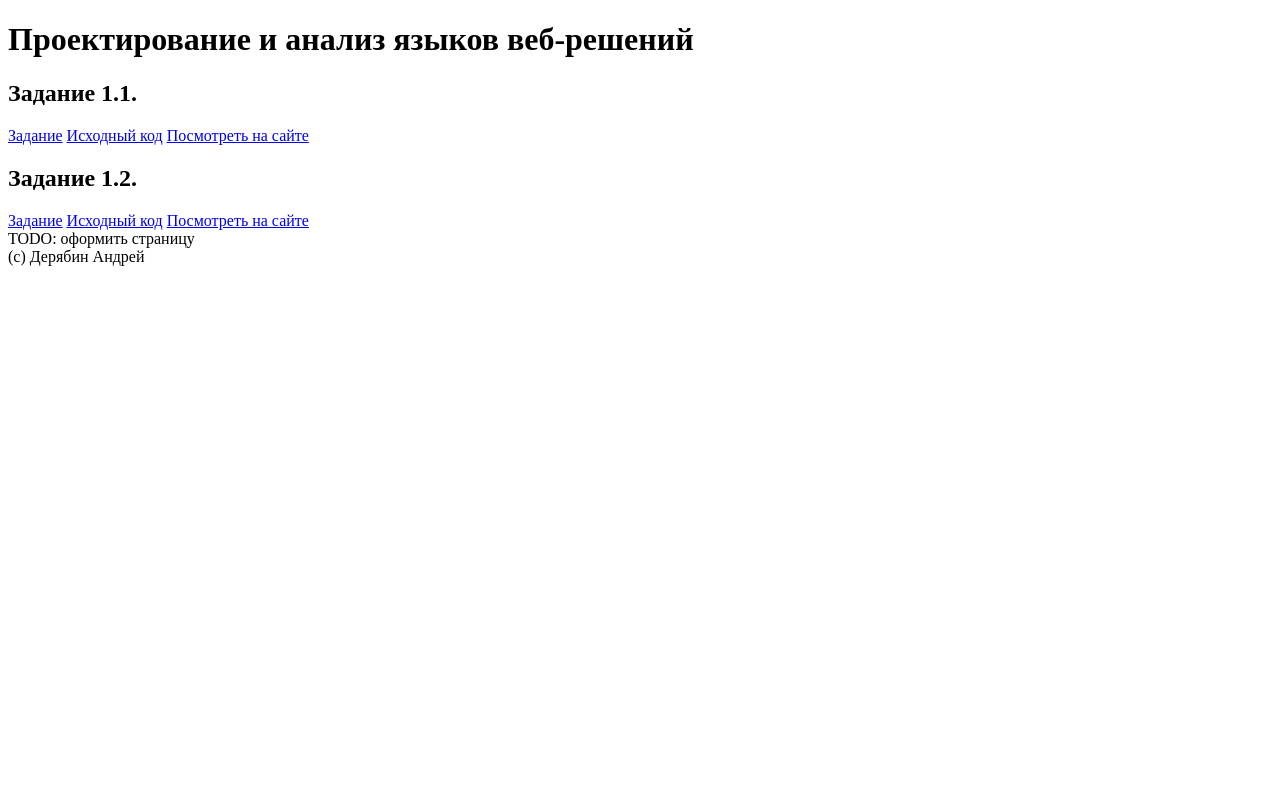
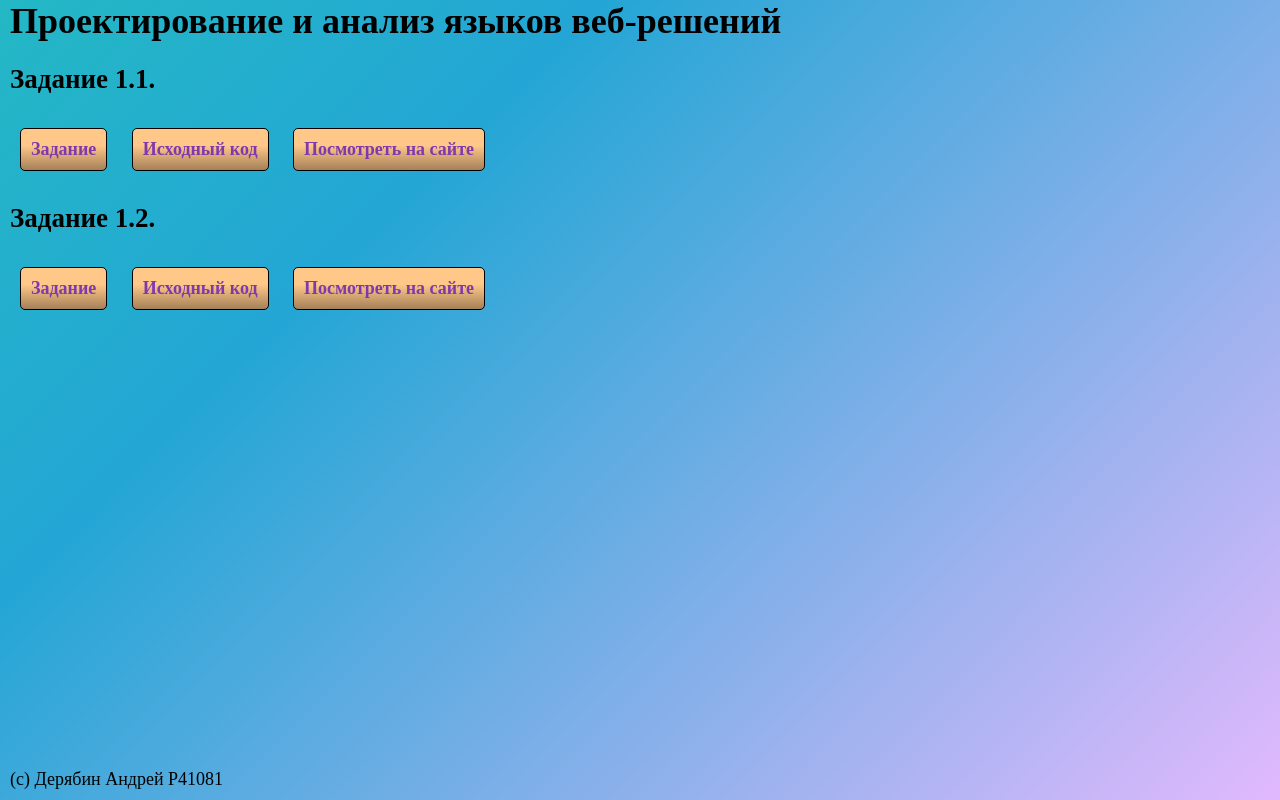
Before and after one commit to a-deriabin/web-portfolio, a plain HTML site: page index.html in a window 1280 px wide. Drawn offline with Linux system fonts and the light colour scheme.

Commit message:
Decorated portfolio page

```diff
--- a/index.html
+++ b/index.html
@@ -2,30 +2,28 @@
 <html lang="ru">
 	<head>
 		<title>Web-портфолио - Дерябин Андрей</title>
+		<link rel="stylesheet" href="style.css">
 	</head>
 	<body>
 		<div class="content">
 			<div class="content-inner">
 				<h1>Проектирование и анализ языков веб-решений</h1>
-				<div>
+				<div class="task">
 					<h2>Задание 1.1.</h2>
 					<a href="http://kodaktor.ru/sigma.pdf">Задание</a>
-					<a href="#">Исходный код</a>
+					<a href="https://github.com/a-deriabin/web-portfolio/tree/main/web-langs/task1">Исходный код</a>
 					<a href="web-langs/task1/subtask1.xml">Посмотреть на сайте</a>
 				</div>
-				<div>
+				<div class="task">
 					<h2>Задание 1.2.</h2>
 					<a href="http://kodaktor.ru/svg.pdf">Задание</a>
-					<a href="#">Исходный код</a>
+					<a href="https://github.com/a-deriabin/web-portfolio/tree/main/web-langs/task1">Исходный код</a>
 					<a href="web-langs/task1/subtask2.xml">Посмотреть на сайте</a>
-				</div>
-				<div>
-					TODO: оформить страницу
 				</div>
 			</div>
 		</div>
 		<div class="footer">
-			(c) Дерябин Андрей
+			(c) Дерябин Андрей P41081
 		</div>
 	</body>
 </html>
--- /dev/null
+++ b/style.css
@@ -0,0 +1,61 @@
+body {
+    margin: 0 10px;
+    font-size: 18px;
+    --color-primary: #FFC888;
+    --color-primary-dark: #A58059;
+    --color-secondary: #8039AD;
+}
+
+* {
+    box-sizing: border-box;
+}
+
+.footer {
+    position: absolute;
+    bottom: 10px;
+    left: 10px;
+}
+
+h1 {
+    margin: 0;
+}
+
+div.task a {
+    display: inline-block;
+
+    border: 1px solid #000;
+    border-radius: 5px;
+    background: linear-gradient(180deg, var(--color-primary) 40%, var(--color-primary-dark));
+    color: var(--color-secondary);
+    text-decoration: none;
+    font-weight: bold;
+
+    padding: 10px;
+    margin: 10px;
+}
+
+div.task a:hover {
+    /* color: #CC0000; */
+    background: linear-gradient(180deg, var(--color-primary-dark), var(--color-primary) 40%);
+
+}
+
+
+body {
+	background: linear-gradient(-45deg, #EBBAFF, #23a6d5, #23d5ab);
+	background-size: 150% 150%;
+	animation: gradient 15s ease infinite;
+	height: 100vh;
+}
+
+@keyframes gradient {
+	0% {
+		background-position: 0% 0%;
+	}
+	50% {
+		background-position: 100% 100%;
+	}
+	100% {
+		background-position: 0% 0%;
+	}
+}
```
